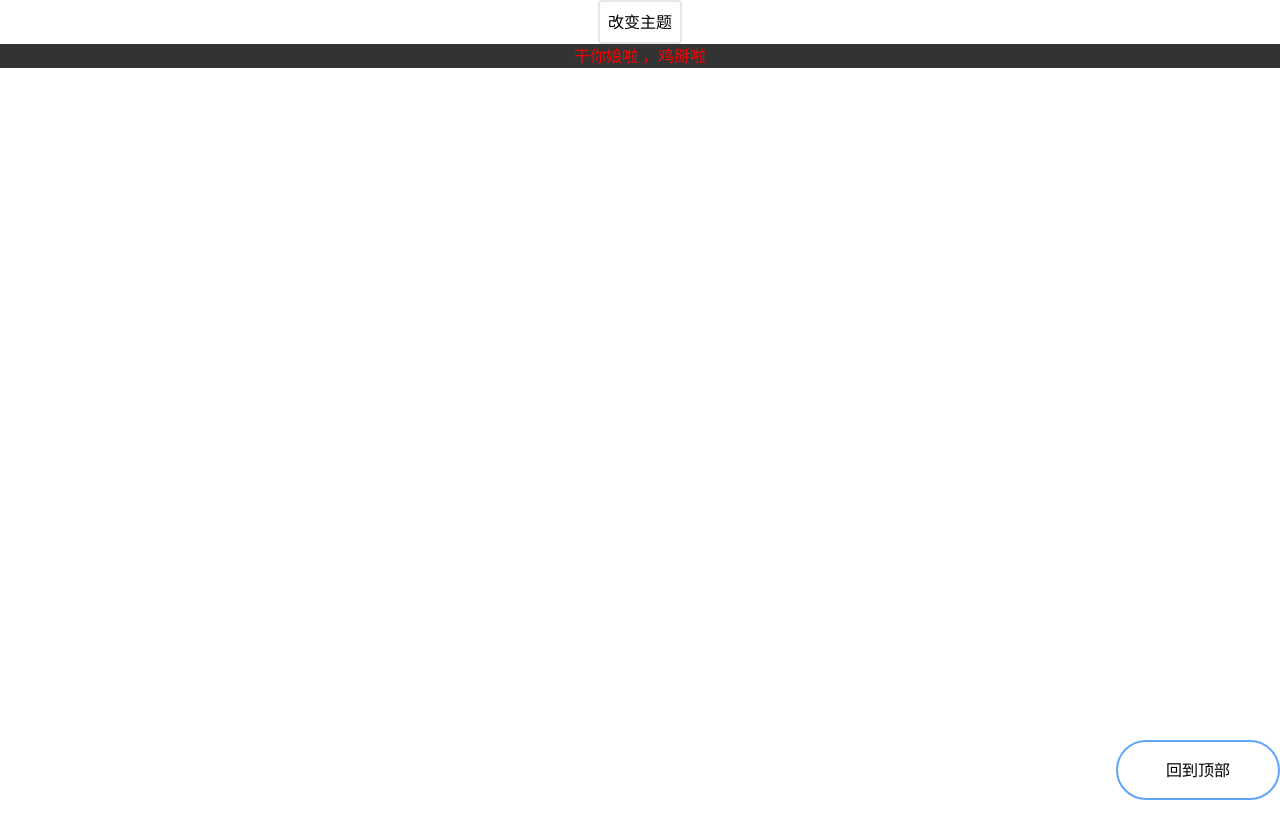
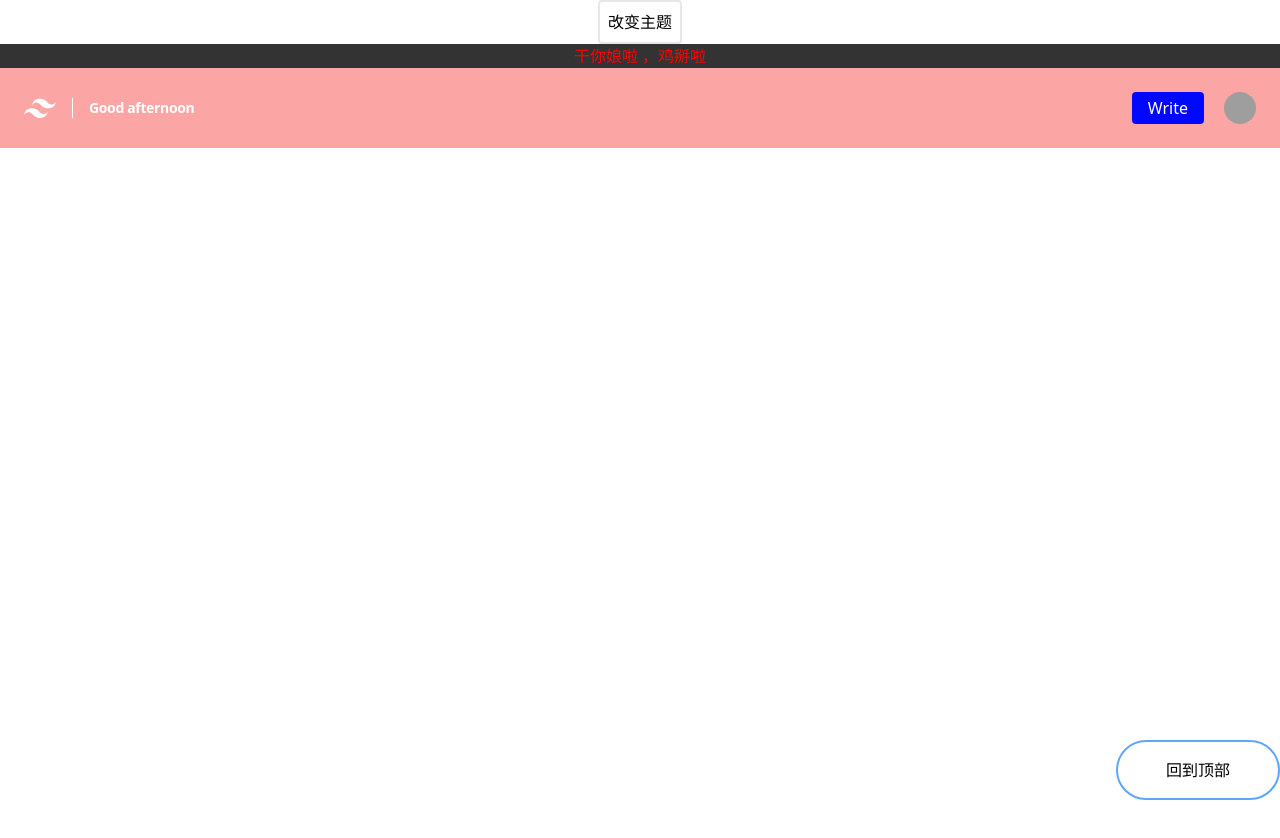
Before and after one commit to leedalei/dig-silver, a Vue app: page / in a window 1280 px wide. Shown: the top 838 px of the page. Built offline with nearby package versions, Linux system fonts and the light colour scheme; grey boxes are pictures that could not be loaded.

Commit message:
feat: 添加顶部导航栏

```diff
--- a/src/App.vue
+++ b/src/App.vue
@@ -10,15 +10,19 @@
     >
       回到顶部
     </button>
+    <nav-bar />
   </div>
 </template>
 
 <script>
 import { scrollTo } from "./common/utils"
+import NavBar from "./components/NavBar"
 
 export default {
   name: "App",
-  components: {},
+  components: {
+    NavBar,
+  },
   props: {},
   data() {
     return {
--- a/src/assets/css/index.scss
+++ b/src/assets/css/index.scss
@@ -12,6 +12,28 @@
 .fade-enter,
 .fade-leave-to {
   opacity: 0;
+}
+
+img,
+video {
+  max-width: 100%;
+  height: auto;
+}
+
+html {
+  font-size: 14px
+}
+
+html input,
+html textarea,
+html select {
+  font-size: 16px !important;
+}
+
+@media (min-width: 420px) {
+  html {
+    font-size: 16px
+  }
 }
 
 /*定义滚动条高宽及背景
--- /dev/null
+++ b/src/components/NavBar.vue
@@ -0,0 +1,53 @@
+<template>
+  <div class="flex items-center justify-center bg-red-300 p-6">
+    <nav class="flex items-center justify-between flex-wrap w-full container">
+      <div class="flex items-center flex-shrink-0 text-white mr-6">
+        <svg
+          class="fill-current h-8 w-8"
+          width="54"
+          height="54"
+          viewBox="0 0 54 54"
+          xmlns="http://www.w3.org/2000/svg"
+        >
+          <path
+            d="M13.5 22.1c1.8-7.2 6.3-10.8 13.5-10.8 10.8 0 12.15 8.1 17.55 9.45 3.6.9 6.75-.45 9.45-4.05-1.8 7.2-6.3 10.8-13.5 10.8-10.8 0-12.15-8.1-17.55-9.45-3.6-.9-6.75.45-9.45 4.05zM0 38.3c1.8-7.2 6.3-10.8 13.5-10.8 10.8 0 12.15 8.1 17.55 9.45 3.6.9 6.75-.45 9.45-4.05-1.8 7.2-6.3 10.8-13.5 10.8-10.8 0-12.15-8.1-17.55-9.45-3.6-.9-6.75.45-9.45 4.05z"
+          />
+        </svg>
+        <span
+          class="font-semibold text-sm tracking-tight ml-4 pl-4 border-l border-white"
+          >Good afternoon</span
+        >
+      </div>
+      <div class="flex flex-wrap">
+        <a
+          class="text-white rounded py-1 px-4 cursor-pointer"
+          style="background: #0007ff"
+          >Write</a
+        >
+        <img
+          src="https://secure.gravatar.com/avatar/32a82c21335fafd4bd8e069b6d74aa5c"
+          alt="ava"
+          class="w-8 h-8 rounded-full ml-5"
+        />
+      </div>
+    </nav>
+  </div>
+</template>
+
+<script>
+export default {
+  name: "navbar",
+  components: {},
+  props: {},
+  data() {
+    return {}
+  },
+  computed: {},
+  watch: {},
+  created() {},
+  mounted() {},
+  methods: {},
+}
+</script>
+
+<style scoped lang="scss"></style>
--- a/src/main.js
+++ b/src/main.js
@@ -11,6 +11,8 @@ import Toast from "@/assets/js/toast"
 import "@/assets/css/tailwind.css"
 // 引入主题文件
 import "@/assets/css/theme.css"
+// 引入默认配置文件
+import "@/assets/css/index.scss"
 
 // Vue.use(Highlight)
 // Vue.use(VueClipboard)
```
Also changed, not shown: 1 other file (tests, documents, lock files or other folders).
